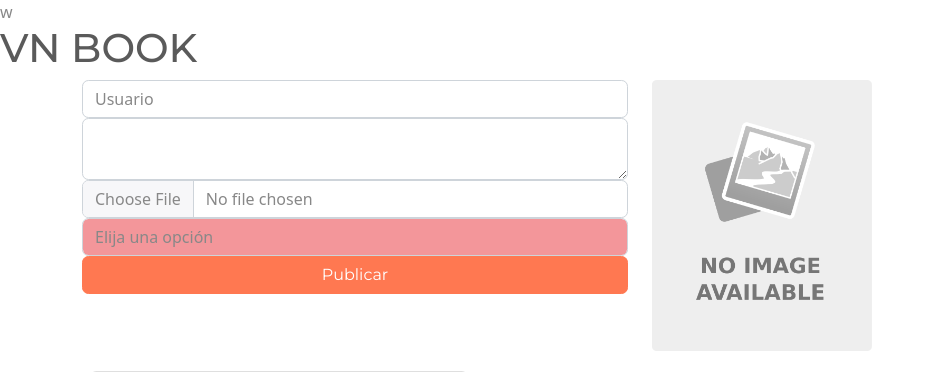
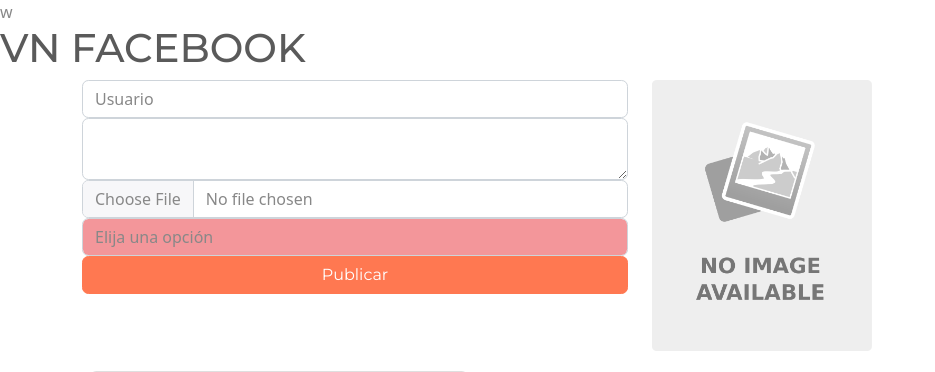
Before and after one commit to Davidgithub12/nuevoGit, a PHP site: page / in a window 1280 px wide. Shown: the top 372 px of the page, without its empty margins (0-935 px from the left). Run offline with PHP 8.4, Linux system fonts and the light colour scheme.

Commit message:
segundo commit

```diff
--- a/index.php
+++ b/index.php
@@ -47,7 +47,7 @@
 	</script>
 </head>
 <body>
-	<h1 class="title title-success"> VN BOOK</h1>
+	<h1 class="title title-success"> VN FACEBOOK</h1>
 	<div class="container">
 
 	  <div class="row">
```
